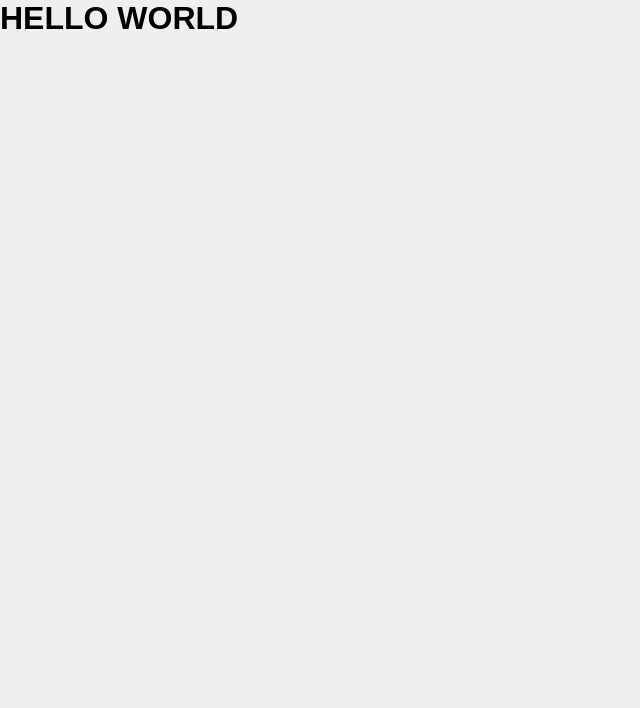
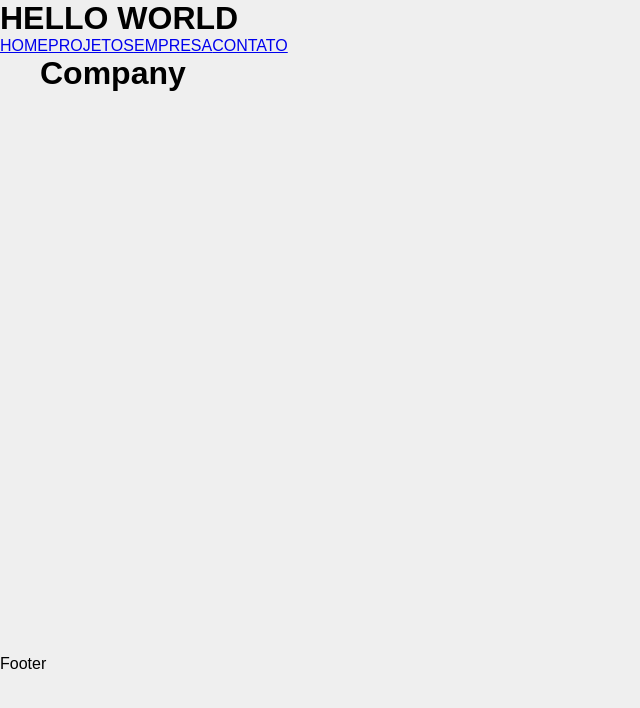
Before and after one commit to AndieReis/costs-project, a React (Create React App) app: page /company in a window 1280 px wide. Shown: the top 708 px of the page, without its empty margins (0-640 px from the left). Built offline with nearby package versions, Linux system fonts and the light colour scheme; a web font is replaced by a local one.

Commit message:
Estruturando projeto inicial

```diff
--- a/public/index.html
+++ b/public/index.html
@@ -23,6 +23,7 @@
       Learn how to configure a non-root public URL by running `npm run build`.
     -->
   <title>Costs</title>
+  <!-- Google Fonts Rethink Sans-->
   <link rel="preconnect" href="https://fonts.googleapis.com">
   <link rel="preconnect" href="https://fonts.gstatic.com" crossorigin>
   <link href="https://fonts.googleapis.com/css2?family=Rethink+Sans:ital,wght@0,400..800;1,400..800&display=swap"
--- a/src/App.js
+++ b/src/App.js
@@ -1,9 +1,34 @@
+import React from 'react'
+import { BrowserRouter as Router, Routes, Route, Link } from 'react-router-dom'
+import Navbar from './components/Navbar';
+import Home from './components/pages/Home';
+import Projects from './components/pages/Projects';
+import Company from './components/pages/Company';
+import Contact from './components/pages/Contact';
+
+import Container from './components/layout/Container';
 
 function App() {
   return (
-    <div className="App">
-      <h1>HELLO WORLD</h1>
-    </div>
+    <Router>
+      <div className="App">
+        <h1>HELLO WORLD</h1>
+        <Navbar />
+      </div>
+
+      <Container customClass='min_height'>
+        <Routes>
+          <Route index element={<Home />} />
+          <Route path='projects' element={<Projects />} />
+          <Route path='company' element={<Company />} />
+          <Route path='contact' element={<Contact />} />
+        </Routes>
+      </Container>
+
+      <p>Footer</p>
+    </Router>
+
+
   );
 }
 
--- /dev/null
+++ b/src/components/Navbar.js
@@ -0,0 +1,14 @@
+import { Link } from "react-router-dom";
+
+function Navbar() {
+    return (
+        <nav>
+            <Link to='/'>HOME</Link>
+            <Link to='/projects'>PROJETOS</Link>
+            <Link to='/company'>EMPRESA</Link>
+            <Link to='/contact'>CONTATO</Link>
+        </nav>
+    )
+}
+
+export default Navbar
--- /dev/null
+++ b/src/components/layout/Container.js
@@ -0,0 +1,11 @@
+import styles from '../layout/Container.module.css'
+
+function Container(props) {
+    return (
+        <div className={`${styles.container} ${styles[props.customClass]}`}>
+            {props.children}
+        </div>
+    )
+}
+
+export default Container
--- /dev/null
+++ b/src/components/layout/Container.module.css
@@ -0,0 +1,20 @@
+.container {
+    width: 1200px;
+    display: flex;
+    justify-content: space-between;
+    margin: 0 auto;
+    flex-wrap: wrap;
+}
+
+.min_height {
+    height: 75%;
+}
+
+.start {
+    justify-content: flex-start;
+}
+
+.column {
+    flex-direction: column;
+    justify-content: flex-start;
+}
--- /dev/null
+++ b/src/components/pages/Company.js
@@ -0,0 +1,7 @@
+function Company() {
+    return(
+        <h1> Company</h1>
+    )
+}
+
+export default Company
--- /dev/null
+++ b/src/components/pages/Contact.js
@@ -0,0 +1,7 @@
+function Contact() {
+    return(
+        <h1>Contact</h1>
+    )
+}
+
+export default Contact
--- /dev/null
+++ b/src/components/pages/Home.js
@@ -0,0 +1,7 @@
+function Home() {
+    return(
+        <h1>Home</h1>
+    )
+}
+
+export default Home
--- /dev/null
+++ b/src/components/pages/Projects.js
@@ -0,0 +1,7 @@
+function Projects() {
+    return(
+        <h1>Projects</h1>
+    )
+}
+
+export default Projects
```
Also changed, not shown: 1 other file (tests, documents, lock files or other folders).
